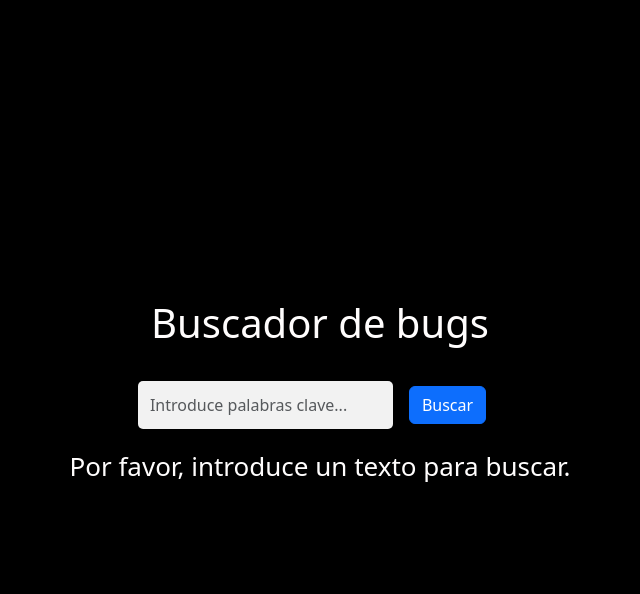
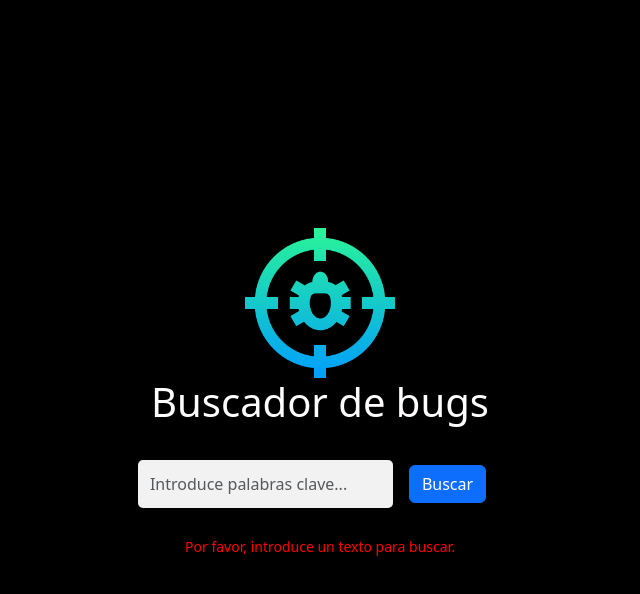
Before and after one commit to AzaelHernandez/Buscador_bugs, a React (Create React App) app: page / in a window 1280 px wide. Both pictures are taken after a click on the button "Buscar". Shown: the top 594 px of the page, without its empty margins (320-960 px from the left). Built offline with nearby package versions, Linux system fonts and the light colour scheme.

Commit message:
implementacion de animaciones y mejoras

```diff
--- a/package.json
+++ b/package.json
@@ -10,6 +10,7 @@
     "react": "^18.2.0",
     "react-dom": "^18.2.0",
     "react-scripts": "5.0.1",
+    "react-transition-group": "^4.4.5",
     "web-vitals": "^2.1.4"
   },
   "scripts": {
--- a/src/App.css
+++ b/src/App.css
@@ -67,3 +67,45 @@ input[type="text"]:focus {
     transform: rotate(360deg);
   }
 }
+
+/* Definir animación para el título */
+@keyframes slideInFromLeft {
+  0% {
+    transform: translateX(-100%);
+  }
+  100% {
+    transform: translateX(0);
+  }
+}
+
+/* Definir animación para la tarjeta */
+@keyframes fadeIn {
+  0% {
+    opacity: 0;
+  }
+  100% {
+    opacity: 1;
+  }
+}
+
+/* Aplicar animación al título */
+.mb-4 {
+  animation: slideInFromLeft 1s ease-in-out;
+}
+
+/* Aplicar animación a las tarjetas */
+.cardPersonalizada {
+  animation: fadeIn 1s ease-in-out;
+}
+
+/* Estilos para el mensaje de error */
+.error-message {
+  color: red;
+  font-size: 14px;
+  margin-top: 10px;
+}
+
+.imagen-encabezado {
+  width: 150px; /* Ajusta el valor según tus necesidades */
+  height: auto; /* Esto mantendrá la proporción original de la imagen */
+}
--- a/src/App.js
+++ b/src/App.js
@@ -1,4 +1,6 @@
+
 import React, { useState, useEffect } from 'react';
+import { CSSTransition, TransitionGroup } from 'react-transition-group';
 import './App.css';
 
 
@@ -133,37 +135,57 @@ function App() {
   return (
     <div className="App">
       <header className="App-header">
-        <h1 className="mb-4">Buscador de bugs</h1> {/* Aplicando clase de margen inferior */}
+      <img
+        src="../assets/img/bug.png"
+        alt="Imagen de encabezado"
+        className="imagen-encabezado"
+        />
+
+        <h1 className="mb-4">Buscador de bugs</h1>
         <div className="mb-2 d-flex align-items-center">
           <input
             type="text"
-            className="form-control mr-2" // Aplicando clase de Bootstrap para estilizar el input
+            className="form-control mr-2"
             placeholder="Introduce palabras clave..."
             value={keywords}
             onChange={(e) => {
               setKeywords(e.target.value);
-              setErrorMessage(''); // Limpiar el mensaje de error al introducir texto
+              setErrorMessage('');
             }}
             onKeyPress={handleKeyPress}
           />
-          <button className="btn btn-primary mx-3" onClick={handleSearch}>Buscar</button> {/* Aplicando clases de Bootstrap para estilizar el botón */}
+          <button className="btn btn-primary mx-3" onClick={handleSearch}>
+            Buscar
+          </button>
         </div>
-        {errorMessage && <p className="error-message">{errorMessage}</p>}
-        <ul className="list-group">
+        <CSSTransition
+          in={errorMessage !== ''}
+          timeout={300}
+          classNames="error-message"
+          unmountOnExit
+        >
+          <p className="error-message">{errorMessage}</p>
+        </CSSTransition>
+
+        <TransitionGroup component="ul" className="list-group">
           {currentResults.map((issue) => (
-            <BugListItem
-              key={issue.id}
-              issue={issue}
-              selectedBug={selectedBug}
-              handleBugClick={handleBugClick}
-            />
+            <CSSTransition key={issue.id} timeout={300} classNames="fade">
+              <BugListItem
+                issue={issue}
+                selectedBug={selectedBug}
+                handleBugClick={handleBugClick}
+              />
+            </CSSTransition>
           ))}
-        </ul>
-
+        </TransitionGroup>
 
         {currentResults.length > 0 && (
           <div>
-            <button className="btn btn-primary" onClick={loadMoreResults} disabled={isLoading}>
+            <button
+              className="btn btn-primary"
+              onClick={loadMoreResults}
+              disabled={isLoading}
+            >
               {isLoading ? 'Cargando...' : 'Cargar más'}
             </button>
           </div>
```
Also changed, not shown: public/assets/img/bug.png (added), 1 other file (tests, documents, lock files or other folders).
